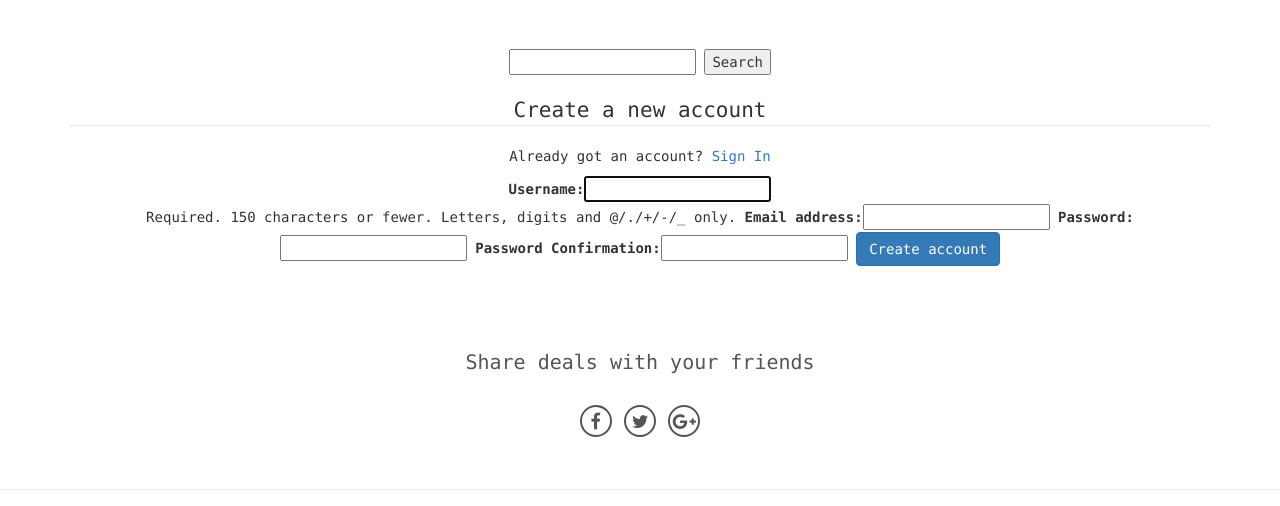
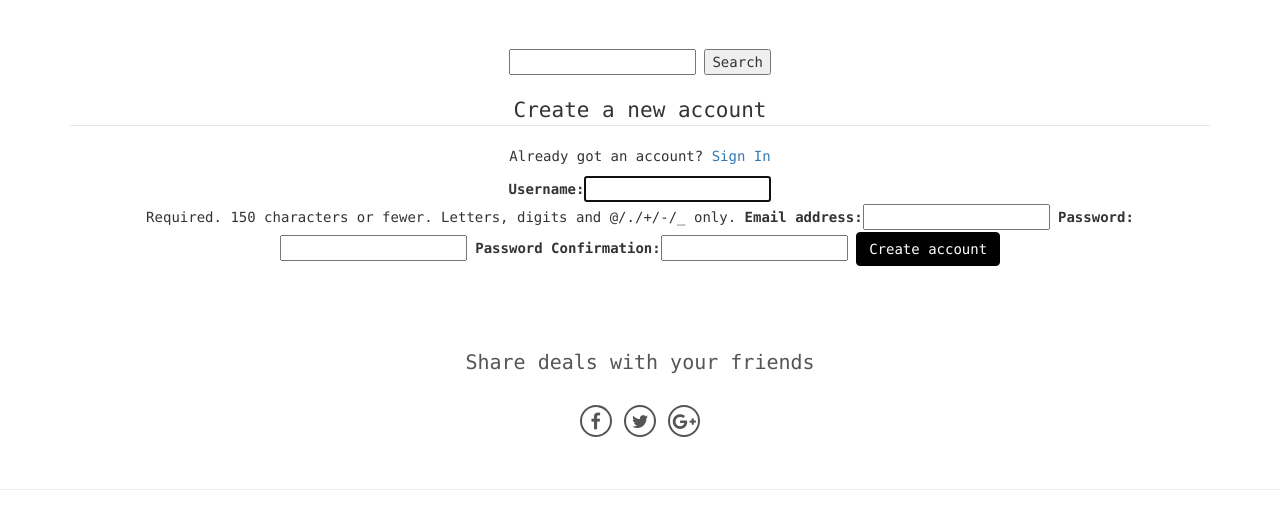
Before and after one commit to Bencomo/irishdeals, a Django app: page /accounts/register/ in a window 1280 px wide. Shown: the part 51-557 px from the top of the page. Run offline with Django 3.2, Linux system fonts and the light colour scheme; some libraries are stand-ins or nearby versions.

Commit message:
primary button styled

```diff
--- a/static/css/custom.css
+++ b/static/css/custom.css
@@ -81,6 +81,12 @@ caption p {
     background-image: -webkit-linear-gradient(top,#000000 0,#000000 100%) !important;
 }
 
+.btn-primary {
+    background-color: #000000 !important;
+    border-color: #000000 !important;
+    background-image: -webkit-linear-gradient(top,#000000 0,#000000 100%) !important;
+}
+
 /*-------SHARE ICONS-------*/
 
 .follow-us-container {
```
